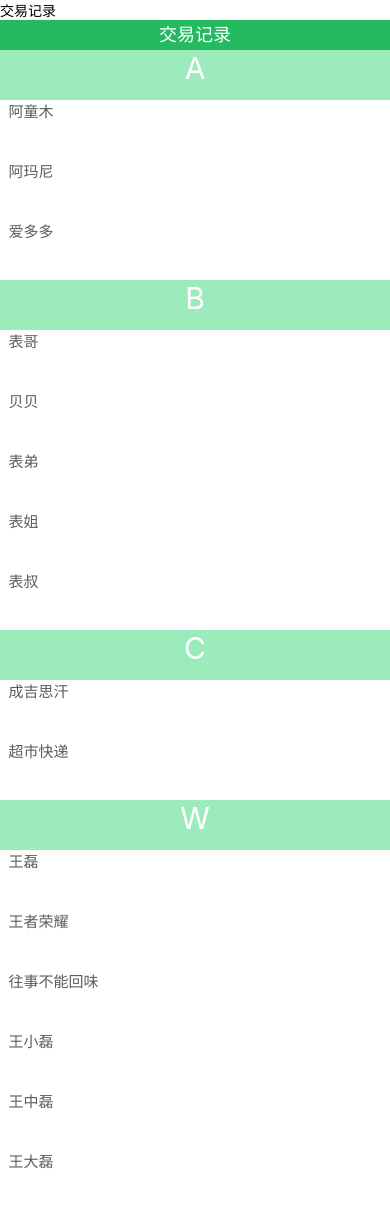
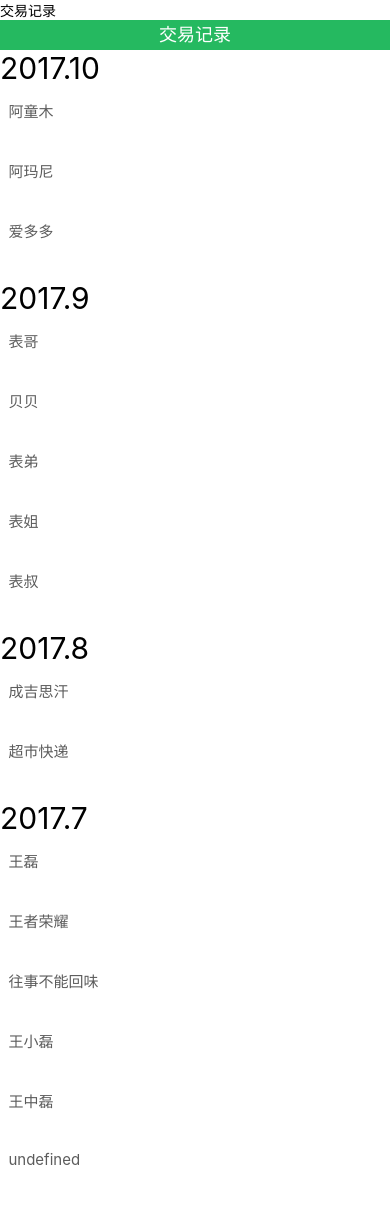
Before and after one commit to binbinbear/trade-record-page-react-native, a React Native app: screen / in a window 390 px wide. Built offline with nearby package versions, Linux system fonts and the light colour scheme.

Commit message:
change date to required record date

```diff
--- a/App.js
+++ b/App.js
@@ -21,29 +21,35 @@ class Header extends Component {
 }
 
 class RecordItem extends Component {
+
+  _dateTransactionGroup = (info) => {
+    var txt = info.section.date;
+    return (
+      <Text style={{ height: 50, textAlign: 'left', textAlignVertical: 'center', backgroundColor: '#white', color: 'black', fontSize: 30 }}>
+        {txt}
+      </Text>
+    )
+  }
   _renderItem = (info) => {
-    var txt = '  ' + info.item.title;
-    return <Text
-      style={{ height: 60, textAlignVertical: 'center', backgroundColor: "#ffffff", color: '#5C5C5C', fontSize: 15 }}>{txt}</Text>
-  }
-
-  _sectionComp = (info) => {
-    var txt = info.section.key;
-    return <Text
-      style={{ height: 50, textAlign: 'center', textAlignVertical: 'center', backgroundColor: '#9CEBBC', color: 'white', fontSize: 30 }}>{txt}</Text>
+    var txt = '  ' + info.item.name;
+    return (
+      <Text style={{ height: 60, textAlignVertical: 'center', backgroundColor: "#ffffff", color: '#5C5C5C', fontSize: 15 }}>
+        {txt}
+      </Text>
+    )
   }
 
    render () {
     const {category, name} = this.props
     var sections = [
-      { key: "A", data: [{ title: "阿童木" }, { title: "阿玛尼" }, { title: "爱多多" }] },
-      { key: "B", data: [{ title: "表哥" }, { title: "贝贝" }, { title: "表弟" }, { title: "表姐" }, { title: "表叔" }] },
-      { key: "C", data: [{ title: "成吉思汗" }, { title: "超市快递" }] },
-      { key: "W", data: [{ title: "王磊" }, { title: "王者荣耀" }, { title: "往事不能回味" },{ title: "王小磊" }, { title: "王中磊" }, { title: "王大磊" }] },
+      { date: "2017.10", data: [{ name: "阿童木" }, { name: "阿玛尼" },   { name: "爱多多" }] },
+      { date: "2017.9",  data: [{ name: "表哥" },   { name: "贝贝" },    { name: "表弟" }, { name: "表姐" }, { name: "表叔" }] },
+      { date: "2017.8",  data: [{ name: "成吉思汗"}, { name: "超市快递" }]},
+      { date: "2017.7",  data: [{ name: "王磊" },   { name: "王者荣耀" }, { name: "往事不能回味" },{ name: "王小磊" }, { name: "王中磊" }, { title: "王大磊" }] },
     ];
     return (
         <SectionList
-        renderSectionHeader={this._sectionComp}
+        renderSectionHeader={this._dateTransactionGroup}
         renderItem={this._renderItem}
         sections={sections}
         ListHeaderComponent={() => <View style={{ backgroundColor: '#25B960', alignItems: 'center', height: 30 }}><Text style={{ fontSize: 18, color: '#ffffff' }}>交易记录</Text></View>}>
```
